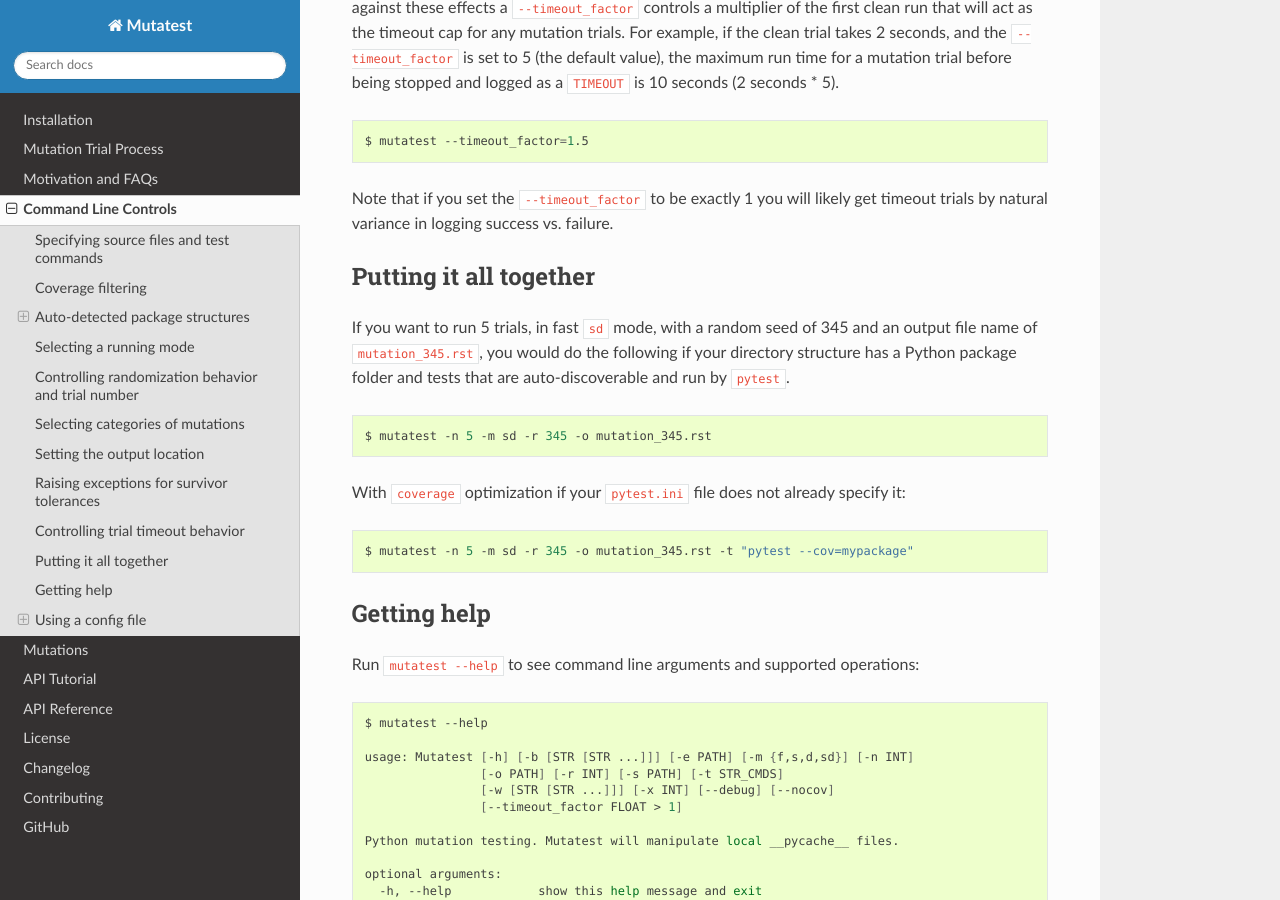
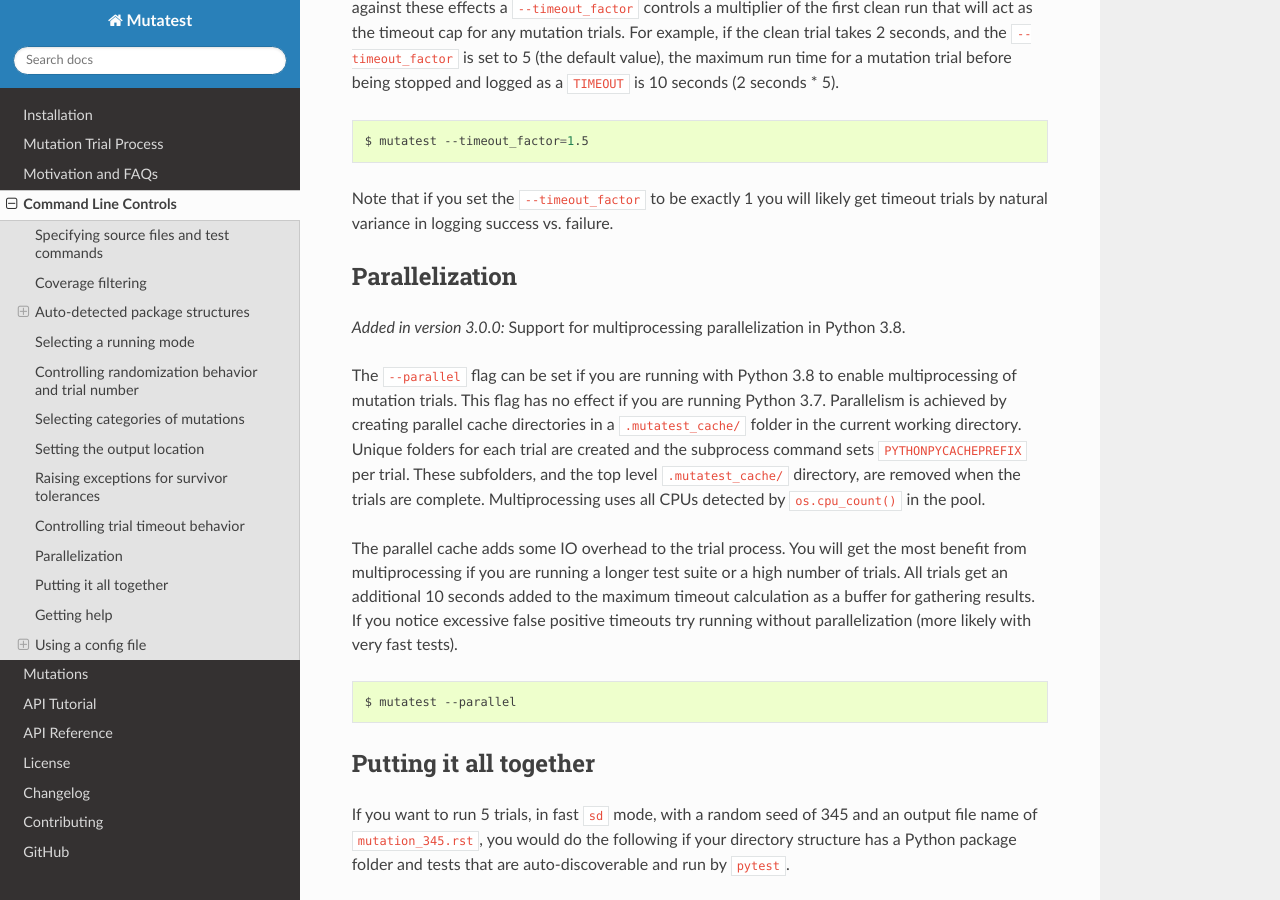
Before and after one commit to EvanKepner/mutatest, a Sphinx documentation site: the page built from docs/commandline.rst, in a window 1280 px wide and 900 px high, scrolled down 5298 px. Built offline with Sphinx 7.4.7 and the Read the Docs theme 2.0.0, drawn with Linux system fonts in a browser that asks for light colours; some of the changed text lies outside the part shown.

```diff
--- a/docs/commandline.rst
+++ b/docs/commandline.rst
@@ -302,6 +302,30 @@ a ``TIMEOUT`` is 10 seconds (2 seconds * 5).
 Note that if you set the ``--timeout_factor`` to be exactly 1 you will likely get timeout trials
 by natural variance in logging success vs. failure.
 
+Parallelization
+---------------
+
+.. versionadded:: 3.0.0
+    Support for multiprocessing parallelization in Python 3.8.
+
+The ``--parallel`` flag can be set if you are running with Python 3.8 to enable multiprocessing
+of mutation trials. This flag has no effect if you are running Python 3.7.
+Parallelism is achieved by creating parallel cache directories in a ``.mutatest_cache/`` folder
+in the current working directory. Unique folders for each trial are created and the subprocess
+command sets ``PYTHONPYCACHEPREFIX`` per trial. These subfolders, and the top level
+``.mutatest_cache/`` directory, are removed when the trials are complete.
+Multiprocessing uses all CPUs detected by ``os.cpu_count()`` in the pool.
+
+The parallel cache adds some IO overhead to the trial process. You will get the most benefit
+from multiprocessing if you are running a longer test suite or a high number of trials.
+All trials get an additional 10 seconds added to the maximum timeout calculation as a buffer
+for gathering results. If you notice excessive false positive timeouts try running without
+parallelization (more likely with very fast tests).
+
+.. code-block:: bash
+
+    $ mutatest --parallel
+
 
 Putting it all together
 -----------------------
@@ -360,6 +384,7 @@ Run ``mutatest --help`` to see command line arguments and supported operations:
                             Count of survivors to raise Mutation Exception for system exit.
       --debug               Turn on DEBUG level logging output.
       --nocov               Ignore coverage files for optimization.
+      --parallel            Run with multiprocessing.
       --timeout_factor FLOAT > 1
                             If a mutation trial running time is beyond this factor multiplied by the first
                             clean trial running time then that mutation trial is aborted and logged as a timeout.
--- a/setup.cfg
+++ b/setup.cfg
@@ -13,7 +13,6 @@ max-complexity = 10
 [mypy-mutatest.tests.*]
 # No static type checks are done on tests
 ignore_errors = True
-
 
 [isort]
 # isort can be run on cli, not included in pre-commit hook
```
Also changed, not shown: 2 other files.
